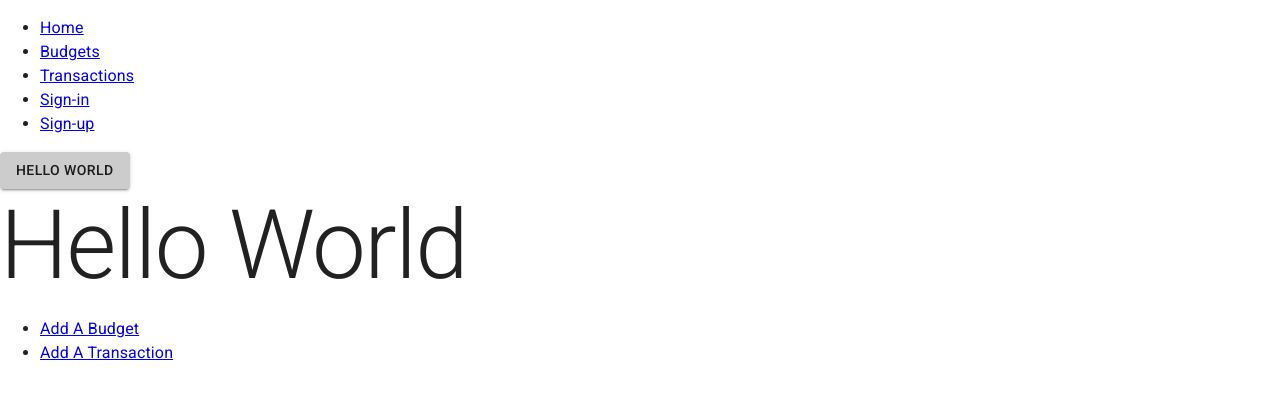
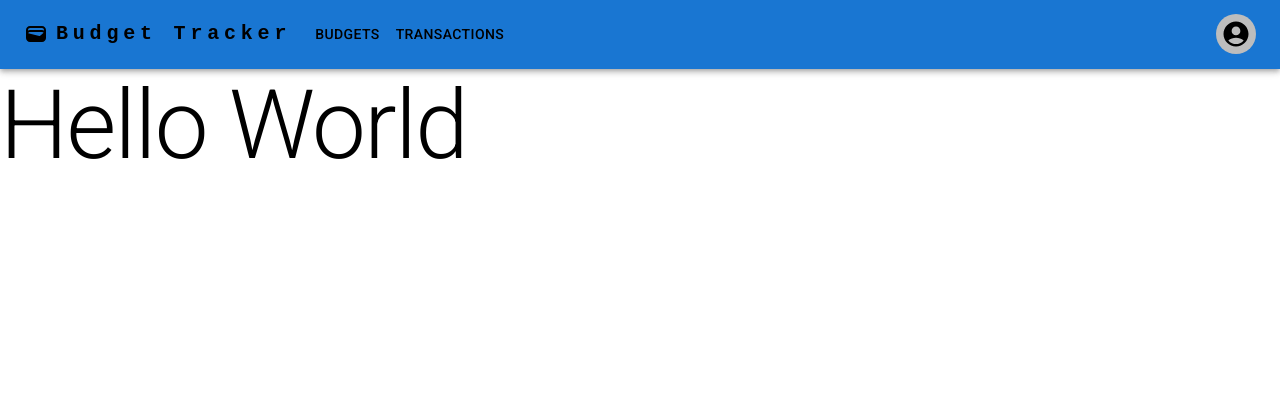
Before and after one commit to Ffedronic/Next.js_Bugdet_Tracker, a Next.js app: page / in a window 1280 px wide. Shown: the top 398 px of the page. Built offline with nearby package versions, Linux system fonts and the light colour scheme.

Commit message:
top navbar in progress

```diff
--- a/components/Layout/Layout.js
+++ b/components/Layout/Layout.js
@@ -1,45 +1,210 @@
 import Link from "next/link";
-import { Fragment } from "react";
+import { Fragment, useState } from "react";
+
+import AppBar from "@mui/material/AppBar";
+import Toolbar from "@mui/material/Toolbar";
+import IconButton from "@mui/material/IconButton";
+import Typography from "@mui/material/Typography";
+import Menu from "@mui/material/Menu";
+import MenuIcon from "@mui/icons-material/Menu";
+import Container from "@mui/material/Container";
+import Avatar from "@mui/material/Avatar";
+import Button from "@mui/material/Button";
+import Tooltip from "@mui/material/Tooltip";
+import MenuItem from "@mui/material/MenuItem";
+import WalletIcon from "@mui/icons-material/Wallet";
+import AccountCircleIcon from "@mui/icons-material/AccountCircleRounded";
+import Box from "@mui/material/Box";
 
 function Layout(props) {
+  const pages = ["budgets", "transactions"];
+  const settings = ["profile", "logout"];
+  const [anchorElNav, setAnchorElNav] = useState(null);
+  const [anchorElUser, setAnchorElUser] = useState(null);
+  const [isAuth, setIsAuth] = useState(true);
+
+  const handleOpenNavMenu = (event) => {
+    setAnchorElNav(event.currentTarget);
+  };
+  const handleOpenUserMenu = (event) => {
+    setAnchorElUser(event.currentTarget);
+  };
+
+  const handleCloseNavMenu = () => {
+    setAnchorElNav(null);
+  };
+
+  const handleCloseUserMenu = () => {
+    setAnchorElUser(null);
+  };
+
   return (
     <Fragment>
       <header>
-        <nav>
-          <ul>
-            <li>
-              <Link href={"/"}>Home</Link>
-            </li>
-            <li>
-              <Link href={"/budgets"}>Budgets</Link>
-            </li>
-            <li>
-              <Link href={"/transactions"}>Transactions</Link>
-            </li>
-            <li>
-              <Link href={"/sign-in"}>Sign-in</Link>
-            </li>
-            <li>
-              <Link href={"/sign-up"}>Sign-up</Link>
-            </li>
-          </ul>
-        </nav>
+        <AppBar position="static">
+          <Container maxWidth="xl">
+            <Toolbar disableGutters>
+              <WalletIcon sx={{ display: { xs: "none", md: "flex" }, mr: 1 }} />
+              <Typography
+                variant="h6"
+                noWrap
+                component="div"
+                sx={{
+                  mr: 2,
+                  display: { xs: "none", md: "flex" },
+                  fontFamily: "monospace",
+                  fontWeight: 700,
+                  letterSpacing: ".3rem",
+                  color: "inherit",
+                  textDecoration: "none",
+                }}
+              >
+                <Link href={"/"}> Budget Tracker</Link>
+              </Typography>
+
+              <Box sx={{ flexGrow: 1, display: { xs: "flex", md: "none" } }}>
+                <IconButton
+                  size="large"
+                  aria-label="account of current user"
+                  aria-controls="menu-appbar"
+                  aria-haspopup="true"
+                  onClick={handleOpenNavMenu}
+                  color="inherit"
+                >
+                  <MenuIcon />
+                </IconButton>
+                {isAuth && (
+                  <Menu
+                    id="menu-appbar"
+                    anchorEl={anchorElNav}
+                    anchorOrigin={{
+                      vertical: "bottom",
+                      horizontal: "left",
+                    }}
+                    keepMounted
+                    transformOrigin={{
+                      vertical: "top",
+                      horizontal: "left",
+                    }}
+                    open={Boolean(anchorElNav)}
+                    onClose={handleCloseNavMenu}
+                    sx={{
+                      display: { xs: "block", md: "none" },
+                    }}
+                  >
+                    {pages.map((page) => (
+                      <MenuItem key={page} onClick={handleCloseNavMenu}>
+                        <Typography textAlign="center">
+                          <Link href={`/${page}`}>{page}</Link>
+                        </Typography>
+                      </MenuItem>
+                    ))}
+                  </Menu>
+                )}
+                {!isAuth && (
+                  <Menu
+                    id="menu-appbar"
+                    anchorEl={anchorElNav}
+                    anchorOrigin={{
+                      vertical: "bottom",
+                      horizontal: "left",
+                    }}
+                    keepMounted
+                    transformOrigin={{
+                      vertical: "top",
+                      horizontal: "left",
+                    }}
+                    open={Boolean(anchorElNav)}
+                    onClose={handleCloseNavMenu}
+                    sx={{
+                      display: { xs: "block", md: "none" },
+                    }}
+                  >
+                    <MenuItem key={"sign-in"} onClick={handleCloseUserMenu}>
+                      <Typography textAlign="center">
+                        <Link href={"/sign-in"}>sign-in</Link>
+                      </Typography>
+                    </MenuItem>
+                    <MenuItem key={"sign-up"} onClick={handleCloseUserMenu}>
+                      <Typography textAlign="center">
+                        <Link href={"/sign-up"}>sign-up</Link>
+                      </Typography>
+                    </MenuItem>
+                  </Menu>
+                )}
+              </Box>
+              <WalletIcon sx={{ display: { xs: "flex", md: "none" }, mr: 1 }} />
+              <Typography
+                variant="h6"
+                noWrap
+                component="div"
+                sx={{
+                  mr: 2,
+                  display: { xs: "flex", md: "none" },
+                  flexGrow: 1,
+                  fontFamily: "monospace",
+                  fontWeight: 700,
+                  letterSpacing: ".3rem",
+                  color: "inherit",
+                  textDecoration: "none",
+                }}
+              >
+                <Link href={"/"}> Budget Tracker</Link>
+              </Typography>
+              <Box sx={{ flexGrow: 1, display: { xs: "none", md: "flex" } }}>
+                {pages.map((page) => (
+                  <Button
+                    key={page}
+                    onClick={handleCloseNavMenu}
+                    sx={{ my: 2, color: "white", display: "block" }}
+                  >
+                    <Link href={`/${page}`}>{page}</Link>
+                  </Button>
+                ))}
+              </Box>
+              {isAuth && (
+                <Box sx={{ flexGrow: 0 }}>
+                  <Tooltip title="Open settings">
+                    <IconButton onClick={handleOpenUserMenu} sx={{ p: 0 }}>
+                      <Avatar sx={{ width: 40, height: 40 }}>
+                        <AccountCircleIcon sx={{ width: 30, height: 30 }} />
+                      </Avatar>
+                    </IconButton>
+                  </Tooltip>
+                  <Menu
+                    sx={{ mt: "45px" }}
+                    id="menu-appbar"
+                    anchorEl={anchorElUser}
+                    anchorOrigin={{
+                      vertical: "top",
+                      horizontal: "right",
+                    }}
+                    keepMounted
+                    transformOrigin={{
+                      vertical: "top",
+                      horizontal: "right",
+                    }}
+                    open={Boolean(anchorElUser)}
+                    onClose={handleCloseUserMenu}
+                  >
+                    {settings.map((setting) => (
+                      <MenuItem key={setting} onClick={handleCloseUserMenu}>
+                        <Typography textAlign="center">
+                          <Link href={`/${setting}`}>{setting}</Link>
+                        </Typography>
+                      </MenuItem>
+                    ))}
+                  </Menu>
+                </Box>
+              )}
+            </Toolbar>
+          </Container>
+        </AppBar>
       </header>
 
       <main>{props.children}</main>
 
-      <footer>
-        <nav>
-          <ul>
-            <li>
-              <Link href={"/budgets/add"}>Add A Budget</Link>
-            </li>
-            <li>
-              <Link href={"/transactions/add"}>Add A Transaction</Link>
-            </li>
-          </ul>
-        </nav>
-      </footer>
+      <footer></footer>
     </Fragment>
   );
 }
--- a/pages/index.js
+++ b/pages/index.js
@@ -1,13 +1,13 @@
 import Head from "next/head";
 import { Fragment } from "react";
 
-import {Button, CssBaseline, Typography} from "@mui/material";
+import { CssBaseline, Typography } from "@mui/material";
 
 export default function Home() {
   return (
     <Fragment>
       <Head>
-        <title>Use Budget Tracker</title>
+        <title>HomePage</title>
         <meta
           name="description"
           content="use a bugdet tracker generated by create next app"
@@ -15,9 +15,6 @@ export default function Home() {
         <link rel="icon" href="/favicon.ico" />
       </Head>
       <CssBaseline />
-      <Button color="test" variant="contained">
-        Hello World
-      </Button>
       <Typography variant="h1">Hello World</Typography>
     </Fragment>
   );
--- a/styles/global.css
+++ b/styles/global.css
@@ -3,3 +3,9 @@
 html, body {
     font-family: 'Roboto', sans-serif;
 }
+
+* {
+    text-decoration: none;
+    list-style: none;
+    color: black;
+}
```
Also changed, not shown: pages/transactions/index.js (+15 -4 lines).
